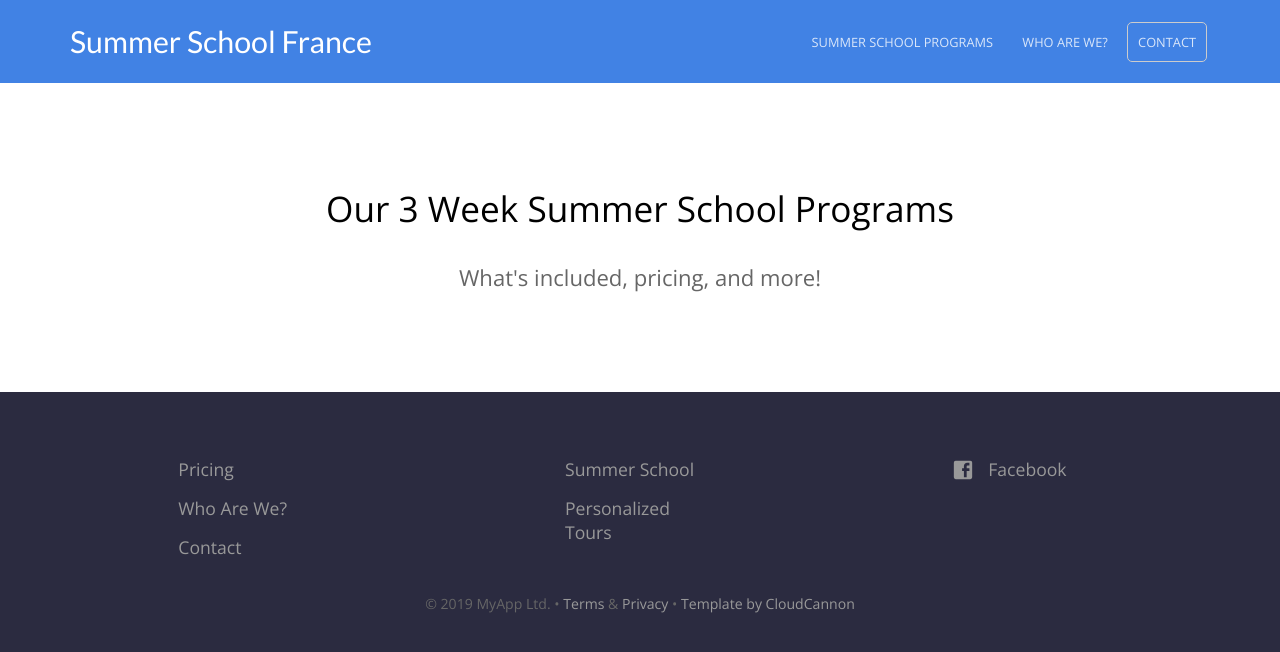
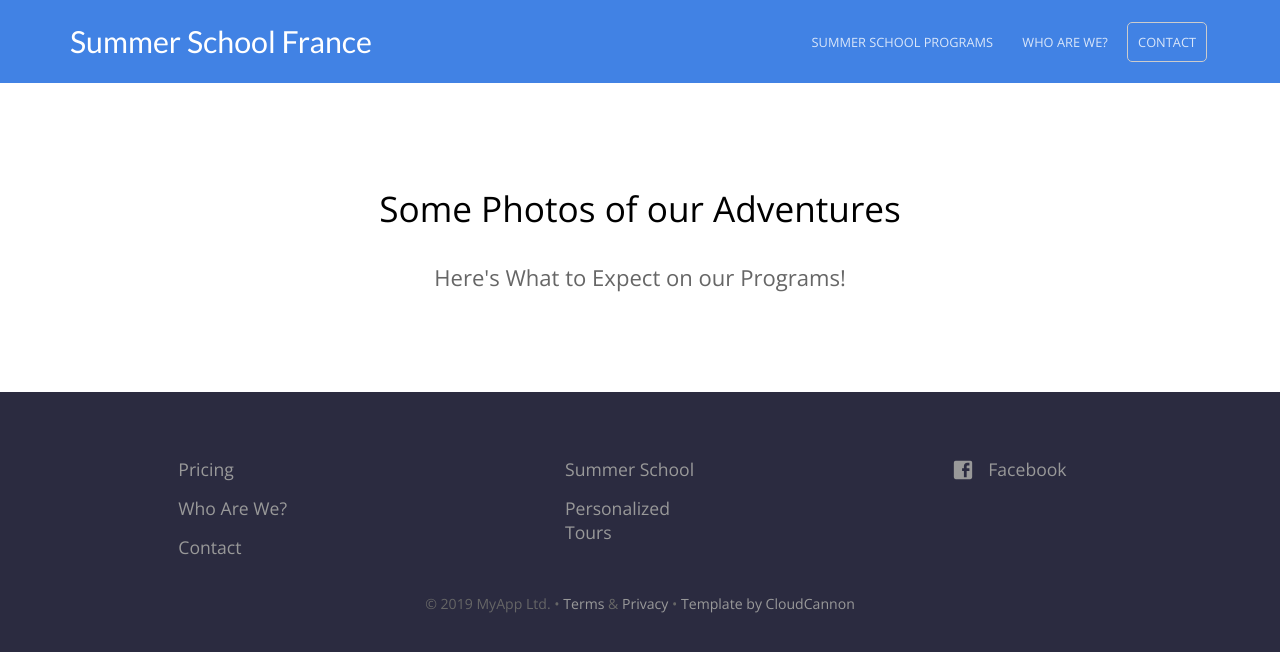
Before and after one commit to baritchie/project1, a Jekyll site: the page built from gallery.html, in a window 1280 px wide. Shown: the top 652 px of the page. Built offline with Jekyll 4.4.1, drawn with Linux system fonts in a browser that asks for light colours.

Commit message:
Updated 'gallery.html' via CloudCannon

```diff
--- a/gallery.html
+++ b/gallery.html
@@ -1,5 +1,8 @@
 ---
-title: 3 Week Summer School Programs
-heading: Our 3 Week Summer School Programs
-description: What's included, pricing, and more!
+title: The Gallery
+heading: Some Photos of our Adventures
+description: Here's What to Expect on our Programs!
+images:
+  - image_path:
+    title:
 ---
```
